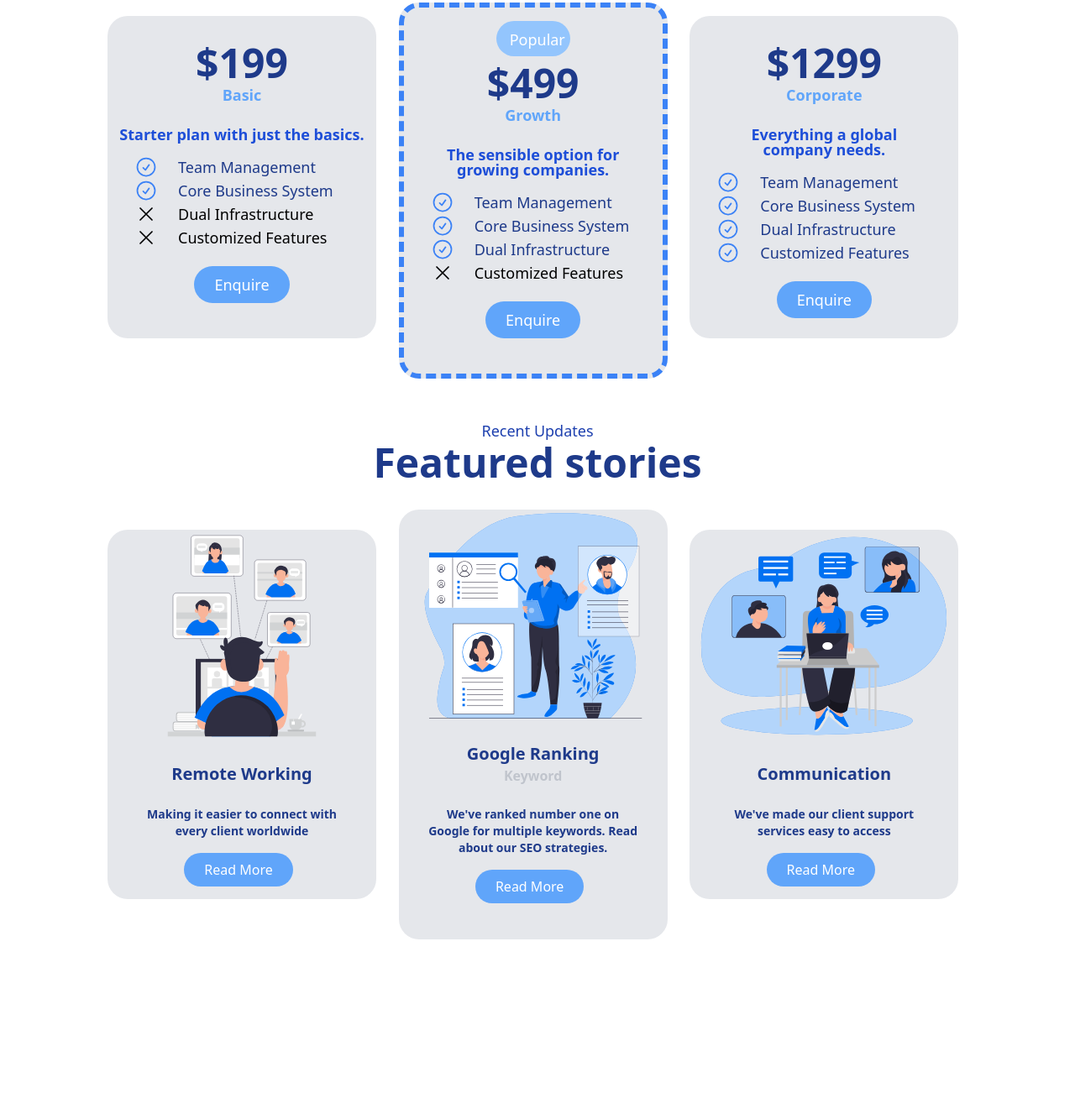
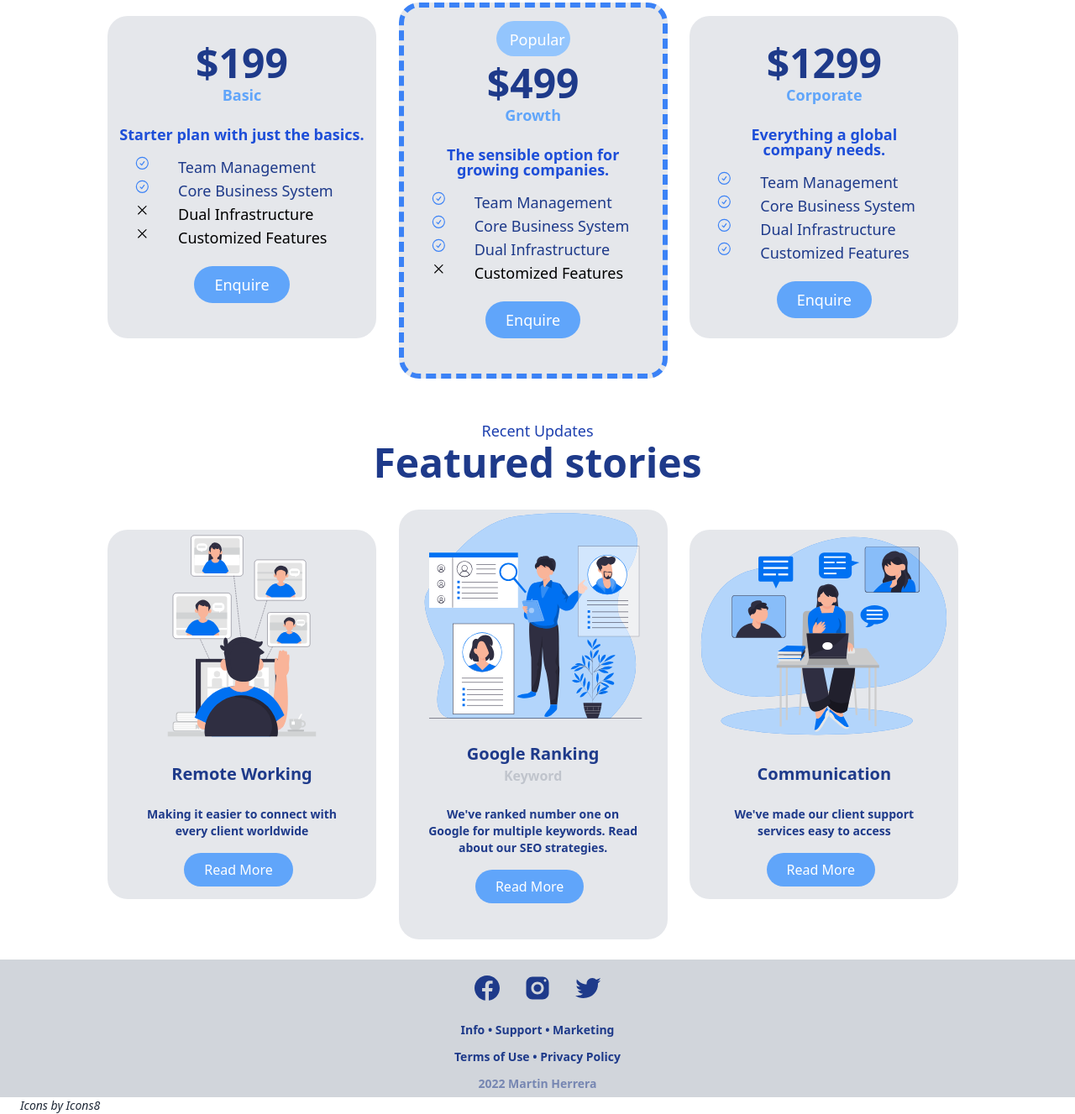
Before and after one commit to LanguageBeast/tailwind-1, a website: page public/index.html in a window 1280 px wide. Shown: the part 1330-2657 px from the top of the page at 84% size. Before the commit the page ends 2449 px from the top, so only its background shows below. Drawn offline with Linux system fonts and the light colour scheme.

Commit message:
Footer
Added footer

```diff
--- a/public/index.html
+++ b/public/index.html
@@ -175,7 +175,7 @@
                       class="h-[28px] w-[28px] text-blue-500 ml-8 mr-6"
                       xmlns="http://www.w3.org/2000/svg"
                       fill="none"
-                      viewBox="0 0 24 24"
+                      viewBox="0 0 36 36"
                       stroke-width="1.5"
                       stroke="currentColor"
                     >
@@ -196,7 +196,7 @@
                       class="h-[28px] w-[28px] mr-6 text-blue-500 ml-8"
                       xmlns="http://www.w3.org/2000/svg"
                       fill="none"
-                      viewBox="0 0 24 24"
+                      viewBox="0 0 36 36"
                       stroke-width="1.5"
                       stroke="currentColor"
                     >
@@ -217,7 +217,7 @@
                       class="h-[28px] w-[28px] mr-6 text-black ml-8"
                       xmlns="http://www.w3.org/2000/svg"
                       fill="none"
-                      viewBox="0 0 24 24"
+                      viewBox="0 0 36 36"
                       stroke-width="1.5"
                       stroke="currentColor"
                       class="h-[28px] w-[28px]"
@@ -238,7 +238,7 @@
                       class="h-[28px] w-[28px] mr-6 ml-8 text-black"
                       xmlns="http://www.w3.org/2000/svg"
                       fill="none"
-                      viewBox="0 0 24 24"
+                      viewBox="0 0 36 36"
                       stroke-width="1.5"
                       stroke="currentColor"
                       class="h-[28px] w-[28px]"
@@ -282,7 +282,7 @@
                       class="h-[28px] w-[28px] mr-6 text-blue-500 ml-8"
                       xmlns="http://www.w3.org/2000/svg"
                       fill="none"
-                      viewBox="0 0 24 24"
+                      viewBox="0 0 36 36"
                       stroke-width="1.5"
                       stroke="currentColor"
                     >
@@ -301,7 +301,7 @@
                       class="h-[28px] w-[28px] mr-6 text-blue-500 ml-8"
                       xmlns="http://www.w3.org/2000/svg"
                       fill="none"
-                      viewBox="0 0 24 24"
+                      viewBox="0 0 36 36"
                       stroke-width="1.5"
                       stroke="currentColor"
                     >
@@ -322,7 +322,7 @@
                       class="h-[28px] w-[28px] mr-6 text-blue-500 ml-8"
                       xmlns="http://www.w3.org/2000/svg"
                       fill="none"
-                      viewBox="0 0 24 24"
+                      viewBox="0 0 36 36"
                       stroke-width="1.5"
                       stroke="currentColor"
                     >
@@ -343,7 +343,7 @@
                       class="h-[28px] w-[28px] mr-6 ml-8 text-black"
                       xmlns="http://www.w3.org/2000/svg"
                       fill="none"
-                      viewBox="0 0 24 24"
+                      viewBox="0 0 36 36"
                       stroke-width="1.5"
                       stroke="currentColor"
                       class="h-[28px] w-[28px]"
@@ -383,7 +383,7 @@
                       class="h-[28px] w-[28px] mr-6 text-blue-500 ml-8"
                       xmlns="http://www.w3.org/2000/svg"
                       fill="none"
-                      viewBox="0 0 24 24"
+                      viewBox="0 0 36 36"
                       stroke-width="1.5"
                       stroke="currentColor"
                     >
@@ -402,7 +402,7 @@
                       class="h-[28px] w-[28px] mr-6 text-blue-500 ml-8"
                       xmlns="http://www.w3.org/2000/svg"
                       fill="none"
-                      viewBox="0 0 24 24"
+                      viewBox="0 0 36 36"
                       stroke-width="1.5"
                       stroke="currentColor"
                     >
@@ -423,7 +423,7 @@
                       class="h-[28px] w-[28px] mr-6 text-blue-500 ml-8"
                       xmlns="http://www.w3.org/2000/svg"
                       fill="none"
-                      viewBox="0 0 24 24"
+                      viewBox="0 0 36 36"
                       stroke-width="1.5"
                       stroke="currentColor"
                     >
@@ -444,7 +444,7 @@
                       class="h-[28px] w-[28px] mr-6 text-blue-500 ml-8"
                       xmlns="http://www.w3.org/2000/svg"
                       fill="none"
-                      viewBox="0 0 24 24"
+                      viewBox="0 0 36 36"
                       stroke-width="1.5"
                       stroke="currentColor"
                     >
@@ -551,5 +551,48 @@
         </div>
       </section>
     </main>
+    <footer id="footer" class="mx-auto bg-gray-300 mt-6">
+      <!-- socials -->
+      <div class="mt-6 pt-[16px] flex justify-center">
+        <a href="/"
+          ><img
+            class="mx-3"
+            src="../images/icons8-facebook.svg"
+            alt="facebook social link"
+            width="36"
+            height="36"
+        /></a>
+        <a href="/"
+          ><img
+            class="mx-3"
+            src="../images/icons8-instagram.svg"
+            alt="instagram social link"
+            width="36"
+            height="36"
+        /></a>
+        <a href="/"
+          ><img
+            class="mx-3"
+            src="../images/icons8-twitter.svg"
+            alt="twitter social link"
+            width="36"
+            height="36"
+        /></a>
+      </div>
+      <!-- other -->
+      <div class="mt-4 text-center text-blue-900 text-sm font-bold leading-8">
+        <a href="/">Info</a> • <a href="/">Support</a> •
+        <a href="/">Marketing</a> <br />
+        <a href="/">Terms of Use</a> • <a href="/">Privacy Policy</a>
+        <p class="opacity-50">
+          <span>2022 Martin Herrera</span>
+        </p>
+      </div>
+      <p></p>
+    </footer>
+    <span class="ml-6 text-sm italic text-gray-800 inline-block float-left">
+      Icons by
+      <a target="_blank" href="https://icons8.com">Icons8</a></span
+    >
   </body>
 </html>
```
Also changed, not shown: images/icons8-facebook.svg (added), images/icons8-instagram.svg (added), images/icons8-twitter.svg (added), public/output.css.
